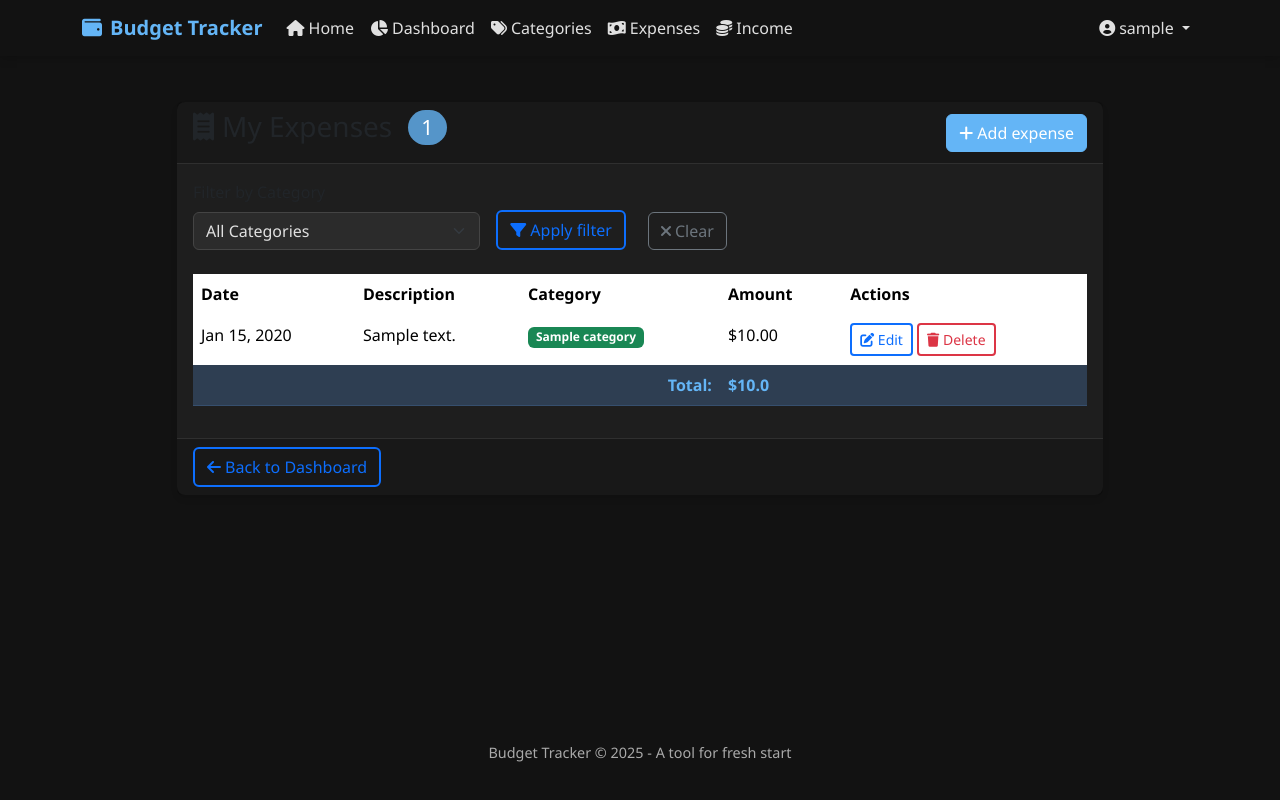
After one commit to Grellou/BudgetTrack, a Flask app: page /expenses/list in a window 1280 px wide. The commit adds this page. Run offline with Flask 3, Linux system fonts and the light colour scheme; a user stored in the database is signed in; tables that the repository leaves empty hold one stand-in row (values such as "Sample post"); parts of the project's set-up code (start-up, migrations or seed data) failed here and were passed over.

Commit message:
Expense tracking

```diff
--- /dev/null
+++ b/app/routes/expense_routes.py
@@ -0,0 +1,138 @@
+import logging
+from flask import Blueprint, redirect, render_template, flash, request, url_for
+from sqlalchemy.exc import SQLAlchemyError
+from app.forms.expense_forms import ExpenseForm
+from flask_login import current_user, login_required
+from app import db
+from app.models.category_model import CategoryModel
+from app.models.expense_model import ExpenseModel
+
+bp = Blueprint("expenses", __name__)
+
+# Display all expenses
+@bp.route("/expenses/list")
+@login_required
+def expense_list_page():
+    # Filter parameters
+    category_id = request.args.get("category", type=int)
+    query = ExpenseModel.query.filter_by(user_id=current_user.id)
+
+    # Apply filter
+    if category_id:
+        query = query.filter_by(category_id=category_id)
+
+    # Get all categories
+    categories = CategoryModel.query.filter(
+        (CategoryModel.user_id == current_user.id) | (CategoryModel.user_id == None) # noqa
+    ).order_by(CategoryModel.name).all()
+
+    # Order by date
+    expenses = query.order_by(ExpenseModel.date.desc()).all()
+
+    # Calculate total
+    total_amount = sum(float(expense.amount) for expense in expenses)
+
+    return render_template("expenses/list.html", expenses=expenses, categories=categories, total_amount=total_amount, selected_category=category_id)
+
+# Create new expense
+@bp.route("/expenses/add", methods=["GET", "POST"])
+@login_required
+def expense_add_page():
+    form = ExpenseForm()
+
+    # Get and populate dropdown list with categories
+    categories = CategoryModel.query.filter(
+        (CategoryModel.user_id == current_user.id) | (CategoryModel.user_id == None) # noqa
+    ).order_by(CategoryModel.name).all()
+    form.category_id.choices = [(c.id, c.name) for c in categories]
+
+    if form.validate_on_submit():
+
+        # Create expense
+        expense = ExpenseModel(
+            amount=form.amount.data, # type: ignore
+            date=form.date.data, # type: ignore
+            description=form.description.data, # type: ignore
+            category_id=form.category_id.data, # type: ignore
+            notes=form.notes.data, # type: ignore
+            user_id=current_user.id # type: ignore
+        )
+
+        # Add to db
+        try:
+            db.session.add(expense)
+            db.session.commit()
+            flash("Expense added successfully!", "success")
+            return redirect(url_for("expenses.expense_list_page"))
+        except SQLAlchemyError as e:
+            db.session.rollback()
+            flash("Error while adding expense. Please try again.", "danger")
+            logging.error(f"Database error when adding expense: {e}")
+
+    return render_template("expenses/form.html", form=form, title="Add Expense")
+
+# Edit expense
+@bp.route("/expenses/edit/<int:id>", methods=["GET", "POST"])
+@login_required
+def expense_edit_page(id):
+    expense = ExpenseModel.query.get_or_404(id)
+
+    # Prevent editing other user's expenses
+    if expense.user_id and expense.user_id != current_user.id:
+        flash("You don't have permissions to edit this expense.", "danger")
+        return redirect(url_for("expenses.expense_list_page"))
+
+    # Create form with pre-populated form data and update on validation
+    form = ExpenseForm(obj=expense)
+
+    # Get and populate dropdown list with categories
+    categories = CategoryModel.query.filter(
+        (CategoryModel.user_id == current_user.id) | (CategoryModel.user_id == None) # noqa
+    ).order_by(CategoryModel.name).all()
+    form.category_id.choices = [(c.id, c.name) for c in categories]
+
+    # Set the currently selected category option
+    if request.method == 'GET':
+        form.category_id.data = expense.category_id
+
+    if form.validate_on_submit():
+        expense.amount = form.amount.data
+        expense.date = form.date.data
+        expense.description = form.description.data
+        expense.category_id = form.category_id.data
+        expense.notes = form.notes.data
+
+        # Add to db
+        try:
+            db.session.commit()
+            flash("Expense updated successfully!", "success")
+            return redirect(url_for("expenses.expense_list_page"))
+        except SQLAlchemyError as e:
+            db.session.rollback()
+            flash("Error while editing expense. Please try again.", "danger")
+            logging.error(f"Database error editing expense: {e}")
+
+    return render_template("expenses/form.html", form=form, title="Editing Expense", expense=expense)
+
+# Delete exepse
+@bp.route("/expenses/delete/<int:id>", methods=["POST"])
+@login_required
+def expense_delete_page(id):
+    expense = ExpenseModel.query.get_or_404(id)
+
+    # Prevent deleting other user's expense
+    if expense.user_id and expense.user_id != current_user.id:
+        flash("You don't have permissions to delete this expense.", "danger")
+        return redirect(url_for("expenses.expense_list_page"))
+
+    # Delete expense
+    try:
+        db.session.delete(expense)
+        db.session.commit()
+        flash("Expense deleted.", "success")
+    except SQLAlchemyError as e:
+        db.session.rollback()
+        flash("Error while deleting expense. Please try again.", "danger")
+        logging.error(f"Database error while deleting expense: {e}")
+
+    return redirect(url_for("expenses.expense_list_page"))
--- a/app/static/css/style.css
+++ b/app/static/css/style.css
@@ -38,7 +38,6 @@ body {
     color: var(--accent) !important;
 }
 
-/* Card styling */
 .card {
     background-color: var(--bg-card);
     border: none;
@@ -56,7 +55,6 @@ body {
     background-color: rgba(0, 0, 0, 0.2);
 }
 
-/* Auth card specific styling */
 .auth-card {
     margin-top: 2rem;
     transition: transform 0.3s;
@@ -66,7 +64,6 @@ body {
     transform: translateY(-5px);
 }
 
-/* Form controls */
 .form-control {
     background-color: rgba(255, 255, 255, 0.1);
     border: 1px solid rgba(255, 255, 255, 0.2);
@@ -85,7 +82,6 @@ body {
     background-image: none;
 }
 
-/* Button styling */
 .btn-primary {
     background-color: var(--accent);
     border-color: var(--accent);
@@ -96,7 +92,6 @@ body {
     border-color: #4da3e4;
 }
 
-/* Alert styling */
 .alert-success {
     background-color: rgba(129, 199, 132, 0.2);
     color: var(--success);
@@ -141,7 +136,6 @@ body {
   flex: 1;
 }
 
-/* Links */
 a {
     color: var(--accent);
     text-decoration: none;
@@ -152,7 +146,6 @@ a:hover {
     text-decoration: underline;
 }
 
-/* Footer */
 footer {
     margin-top: auto;
     padding: 20px 0;
@@ -185,7 +178,6 @@ footer {
     }
 }
 
-/* Table styles for dark theme */
 .table {
   color: var(--text-primary);  /* Use the same light text color as rest of the theme */
 }
@@ -241,7 +233,6 @@ footer {
   color: #ffffff;
 }
 
-/* Better styled category counter */
 .badge.rounded-pill {
   padding: 0.35em 0.65em;
   font-weight: 400;
@@ -253,8 +244,61 @@ footer {
   color: #ffffff;
 }
 
-/* Ensure proper vertical alignment with heading */
 h3 .badge {
   position: relative;
   top: -2px;
 }
+
+.form-control, .form-select, .form-control:focus, .form-select:focus {
+  background-color: #2b2b2b;
+  color: var(--text-primary);
+  border-color: #444;
+}
+
+input[type="date"], input[type="number"] {
+  background-color: #2b2b2b !important;
+  color: var(--text-primary) !important;
+}
+
+.table-info {
+  background-color: rgba(75, 120, 175, 0.2) !important;
+  color: var(--text-primary) !important;
+}
+
+.form-control:hover, .form-select:hover {
+  background-color: #333;
+}
+
+.form-control:focus, .form-select:focus {
+  box-shadow: 0 0 0 0.25rem rgba(100, 181, 246, 0.25);
+}
+
+/* Fix alerts and notifications */
+.alert-info {
+  background-color: rgba(75, 120, 175, 0.2);
+  color: var(--text-primary);
+  border-color: rgba(75, 120, 175, 0.3);
+}
+
+/* Fix calendar popup */
+::-webkit-calendar-picker-indicator {
+  filter: invert(0.8);
+}
+
+tr.table-info {
+  background-color: rgba(75, 120, 175, 0.2) !important;
+}
+
+tr.table-info td {
+  background-color: rgba(75, 120, 175, 0.2) !important;
+  border-color: rgba(75, 120, 175, 0.3) !important;
+}
+
+tr.table-info .fw-bold {
+  color: var(--accent) !important;
+}
+
+/* Fix any specific border issues */
+.table tr:last-child td {
+  border-bottom-color: rgba(75, 120, 175, 0.3) !important;
+}
--- a/app/templates/base.html
+++ b/app/templates/base.html
@@ -45,7 +45,7 @@
               </a>
             </li>
             <li class="nav-item">
-              <a class="nav-link" href="#">
+              <a class="nav-link" href="{{ url_for('expenses.expense_list_page') }}">
                 <i class="fas fa-money-bill-wave me-1"></i>Expenses
               </a>
             </li>
--- /dev/null
+++ b/app/templates/expenses/list.html
@@ -0,0 +1,107 @@
+{% extends "base.html" %}
+
+{% block title %}Expenses - Budget Tracker{% endblock %}
+
+{% block content %}
+<div class="row justify-content-center">
+  <div class="col-md-10">
+    <div class="card">
+      <div class="card-header d-flex justify-content-between align-items-center">
+        <h3>
+          <i class="fas fa-receipt me-2"></i>My Expenses
+          <span class="badge bg-info rounded-pill ms-2">{{ expenses | length }}</span>
+        </h3>
+        <a href="{{ url_for('expenses.expense_add_page') }}" class="btn btn-primary">
+          <i class="fas fa-plus me-1"></i>Add expense
+        </a>
+      </div>
+
+      <!-- Filter options -->
+      <div class="card-body">
+        <div class="mb-4">
+          <form method="GET" class="row g-3 align-items-end">
+            <div class="col-md-4">
+              <label for="category" class="form-label">Filter by Category</label>
+              <select name="category" id="category" class="form-select">
+                <option value="">All Categories</option>
+                {% for category in categories %}
+                <option value="{{ category.id }}" {% if selected_category == category.id %}selected{% endif %}>
+                    {{ category.name }}
+                  </option>
+                {% endfor %}
+              </select>
+            </div>
+            <div class="col-md-2">
+              <button type="submit" class="btn btn-outline-primary">
+                <i class="fas fa-filter me-1"></i>Apply filter
+              </button>
+            </div>
+            <div class="col-md-2">
+              <a href="{{ url_for('expenses.expense_list_page') }}" class="btn btn-outline-secondary">
+                <i class="fas fa-times me-1"></i>Clear
+              </a>
+            </div>
+          </form>
+        </div>
+
+        <!-- Expenses table -->
+        {% if expenses %}
+          <div class="table-responsive">
+            <table class="table table-hover">
+              <thead>
+                <tr>
+                  <th>Date</th>
+                  <th>Description</th>
+                  <th>Category</th>
+                  <th>Amount</th>
+                  <th>Actions</th>
+                </tr>
+              </thead>
+              <tbody>
+                {% for expense in expenses %}
+                <tr>
+                  <td>{{ expense.formatted_date }}</td>
+                  <td>{{ expense.description }}</td>
+                  <td>
+                    <span class="badge {% if expense.category.is_essential %}bg-success{% else %}bg-secondary{% endif %}">
+                      {{ expense.category.name }}
+                    </span>
+                  </td>
+                  <td>{{ expense.formatted_amount }}</td>
+                  <td>
+                    <a href="{{ url_for('expenses.expense_edit_page', id=expense.id) }}" class="btn btn-sm btn-outline-primary">
+                      <i class="fas fa-edit"></i> Edit
+                    </a>
+                    <form method="POST" action="{{ url_for('expenses.expense_delete_page', id=expense.id) }}" class="d-inline">
+                      <input type="hidden" name="csrf_token" value="{{ csrf_token() }}">
+                      <button type="submit" class="btn btn-sm btn-outline-danger" onclick="return confirm('Are you sure you want to delete this expense?')">
+                        <i class="fas fa-trash"></i> Delete
+                      </button>
+                    </form>
+                  </td>
+                </tr>
+                {% endfor %}
+                <tr class="table-info">
+                  <td colspan="3" class="text-end fw-bold">Total:</td>
+                  <td class="fw-bold">${{ total_amount|round(2) }}</td>
+                  <td></td>
+                </tr>
+              </tbody>
+            </table>
+          </div>
+        {% else %}
+          <div class="alert alert-info">
+            <i class="fas fa-info-circle me-2"></i>No expenses found. Add your first expense!
+          </div>
+        {% endif %}
+      </div>
+
+      <div class="card-footer">
+        <a href="{{ url_for('navigation.home_page') }}" class="btn btn-outline-primary">
+          <i class="fas fa-arrow-left me-1"></i>Back to Dashboard
+        </a>
+      </div>
+    </div>
+  </div>
+</div>
+{% endblock %}
--- a/requirements.txt
+++ b/requirements.txt
@@ -5,5 +5,6 @@ Flask-WTF
 email-validator
 Flask-Migrate
 Flask-bcrypt
+wtforms_sqlalchemy
 plotly
 pandas
```
Also changed, not shown: app/__init__.py (+5 -3 lines), app/forms/expense_forms.py (added, +12 -0 lines), app/models/expense_model.py (added, +37 -0 lines), app/templates/expenses/form.html (added, +93 -0 lines), 1 other file.
